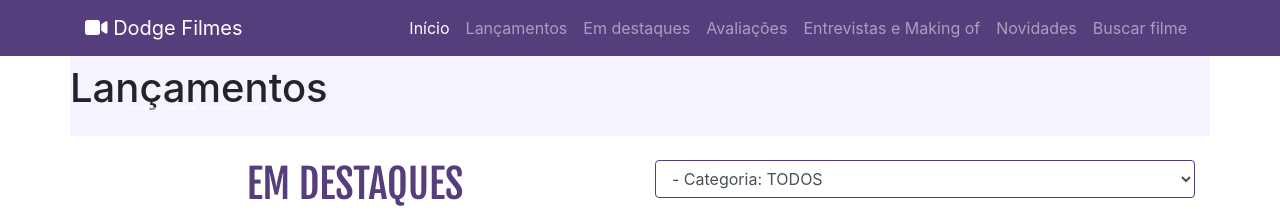
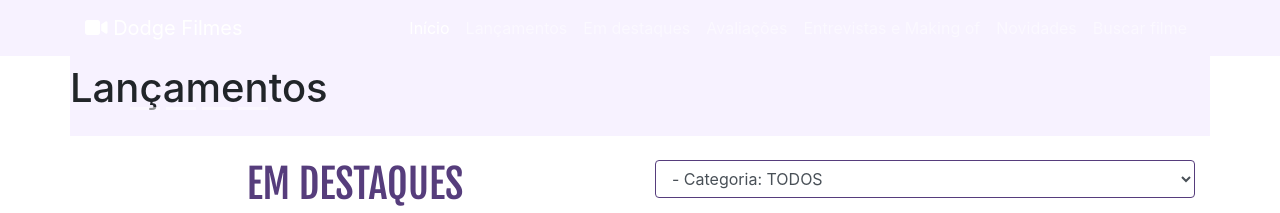
Before and after one commit to guilhermefcarv/dodge-filmes, a plain HTML site: page index.html in a window 1280 px wide. Shown: the top 213 px of the page. Drawn offline with nearby package versions, Linux system fonts and the light colour scheme; files that its build step writes are made by us from their sources; no server answers.

Commit message:
Update index.html

```diff
--- a/index.html
+++ b/index.html
@@ -18,7 +18,7 @@
 
 <body>
 
-    <nav style="background-color:#563d7c" class="navbar navbar-expand-lg navbar-dark fixed-top">
+    <nav style="background-color:#f7f2ff" class="navbar navbar-expand-lg navbar-dark fixed-top">
         <div class="container">
             <a class="navbar-brand" href="#"><i class="fas fa-video"></i> Dodge Filmes</a>
             <button class="navbar-toggler" type="button" data-toggle="collapse" data-target="#navbarResponsive"
```
